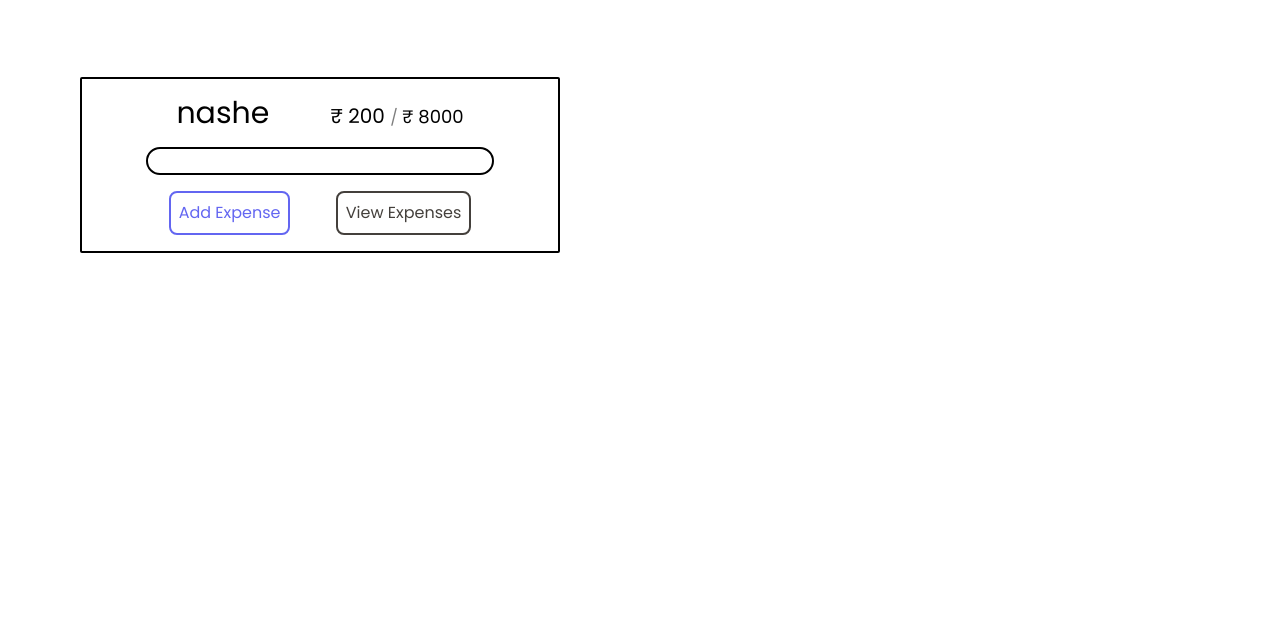
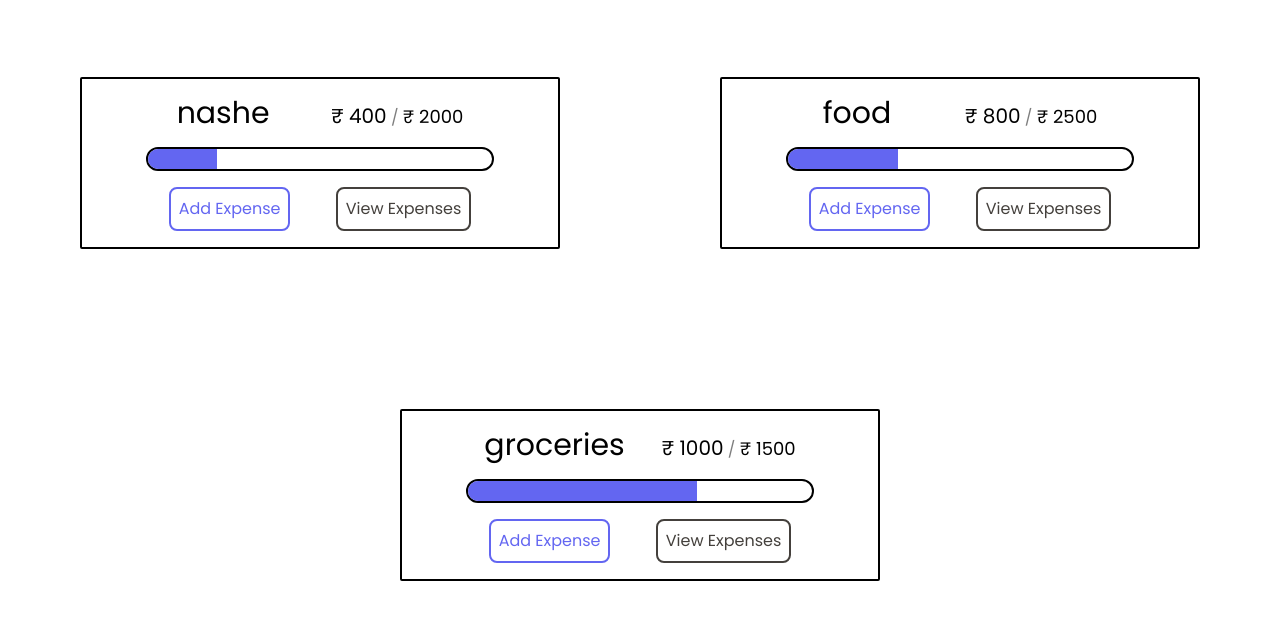
Before and after one commit to InternetMadeCoder/Budgeting-App, a plain HTML site: page index.html in a window 1280 px wide. Shown: the part 75-694 px from the top of the page. Drawn offline with nearby package versions, Linux system fonts and the light colour scheme.

Commit message:
progress bar

```diff
--- a/Card.js
+++ b/Card.js
@@ -1,15 +1,20 @@
-const Card = (budgetName, spent, total) => {
-	return `
+const Card = (budgetName, spent, total, id) => {
+	let progress = (spent / total) * 100;
+	return [
+		`
     <div class="card border-solid border-black border-2 m-20 px-16 py-4 w-[30rem] rounded-sm">
             <div class="titleFlex flex flex-row justify-around mb-4 items-end">
                 <div class="budgetName text-3xl">${budgetName}</div>
                 <div class="budget">
-                <span class="spent text-xl">₹ ${spent} </span>
+                    <span class="spent text-xl">₹ ${spent}</span>
                     <span class="slash opacity-50">/</span>
                     <span class="total text-lg">₹ ${total}</span>
                 </div>
             </div>
-        <div class="progressBar w-full border-black border-2 rounded-2xl mb-4">&nbsp;</div>
+            <div class="progressBar w-full border-black border-2 rounded-2xl mb-4 flex justify-start h-6">
+                <span id="progressComplete${id}" class="bg-indigo-500 rounded-l-2xl">&nbsp;</span>
+                <span id="progressLeft${id}" class="rounded-r-2xl">&nbsp;</span>
+            </div>
             <div class="buttonsFlex flex justify-around">
                 <div class="addExpense">
                     <button class="border-2 border-indigo-500 text-indigo-500 p-2 rounded-lg">Add Expense</button>
@@ -19,7 +24,9 @@ const Card = (budgetName, spent, total) => {
                 </div>
             </div>
     </div>
-    `;
+    `,
+		progress,
+	];
 };
 
 export default Card;
--- a/index.html
+++ b/index.html
@@ -3,7 +3,8 @@
 <head>
     <meta charset="UTF-8">
     <meta name="viewport" content="width=device-width, initial-scale=1.0">
-    <title>Budgeting App</title>
+    <link rel="icon" href="/images/logo.png" />
+    <title>PocketTracker</title>
     <script src="https://cdn.tailwindcss.com"></script>
     <link rel="preconnect" href="https://fonts.googleapis.com">
     <link rel="preconnect" href="https://fonts.gstatic.com" crossorigin>
@@ -33,7 +34,7 @@
         </div>
     </nav>
 
-    <div id="expenses"></div>
+    <div id="expenses" class="flex flex-wrap justify-around"></div>
 
     <script>
         function Menu(e) {
@@ -44,6 +45,3 @@
     </script>
 </body>
 </html>
-
-
-</html>
--- a/index.js
+++ b/index.js
@@ -2,5 +2,12 @@ import Card from "./Card.js";
 
 const expensesDiv = document.querySelector("#expenses");
 
+const addBudget = (budgetName, spent, total, id) => {
+	expensesDiv.innerHTML += Card(budgetName, spent, total, id)[0];
+	document.getElementById(`progressComplete${id}`).style.width = `${Card(budgetName, spent, total, id)[1]}%`;
+	document.getElementById(`progressLeft${id}`).style.width = `${100 - Card(budgetName, spent, total, id)[1]}%`;
+};
 
-expensesDiv.innerHTML += Card("nashe", 200, 8000);
+addBudget("nashe", 400, 2000, 1);
+addBudget("food", 800, 2500, 2);
+addBudget("groceries", 1000, 1500, 3);
```
Also changed, not shown: index.css (line endings or trailing spaces). Lines whose indentation alone changed are shown as unchanged.
